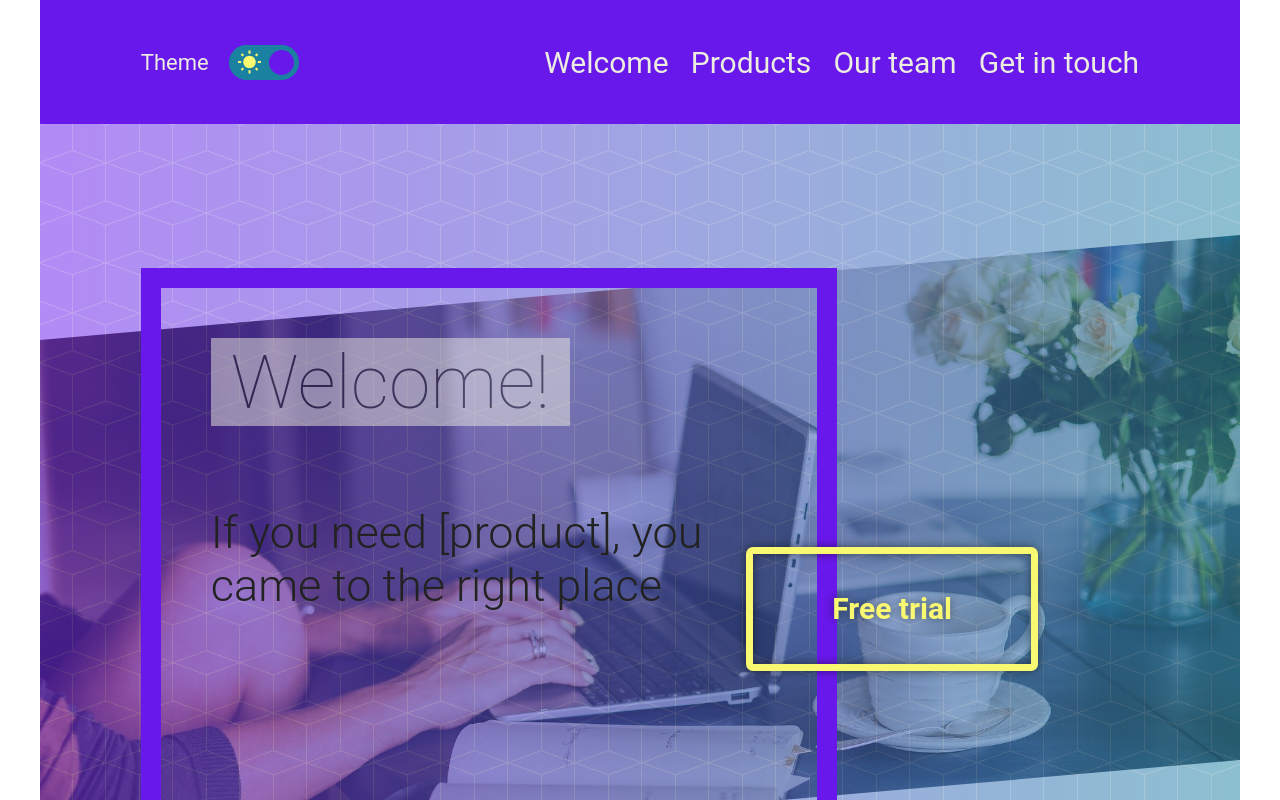
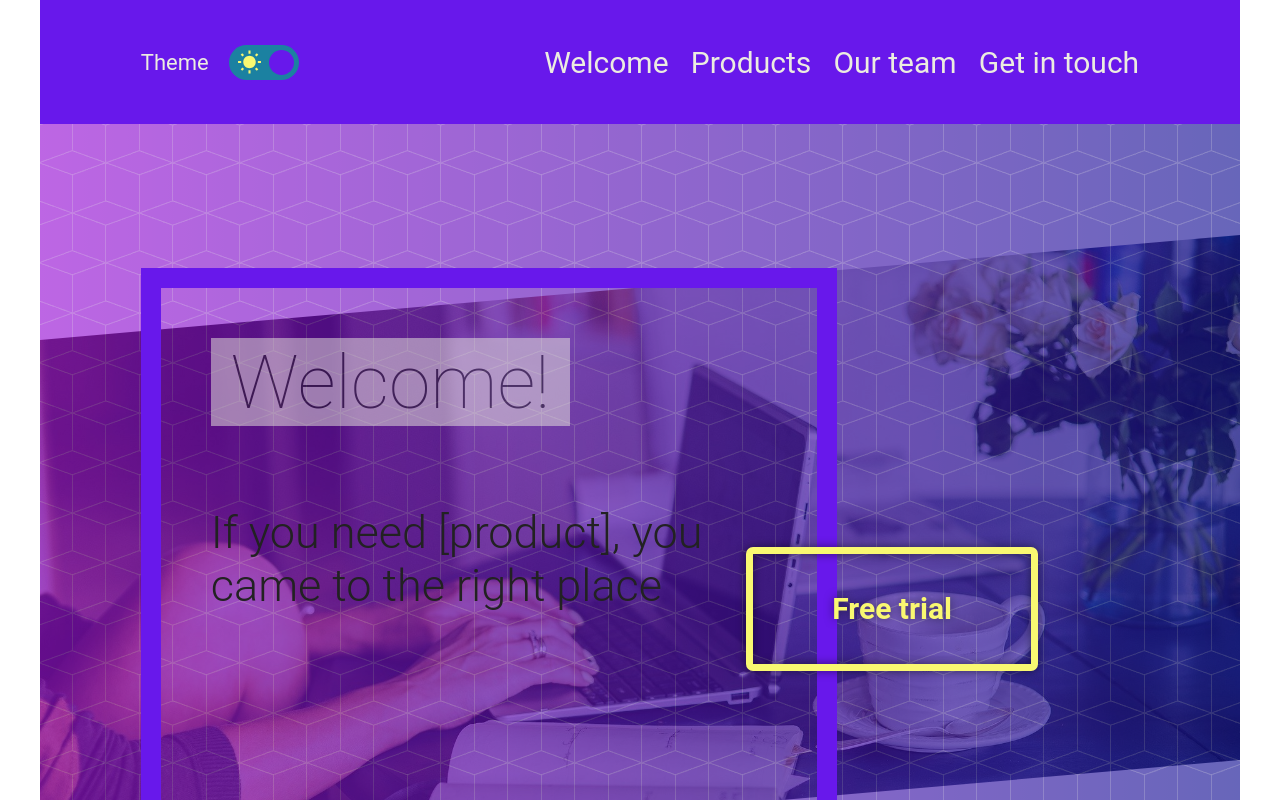
Before and after one commit to AlexanderPershin/themed-spa, a React (Create React App) app: page / in a window 1280 px wide. Built offline with nearby package versions, Linux system fonts and the light colour scheme.

Commit message:
houdini animated gradient added for supported browsers

```diff
--- a/public/index.html
+++ b/public/index.html
@@ -19,6 +19,7 @@
       href="https://fonts.googleapis.com/css?family=Roboto+Slab:100,300,400,700&display=swap|Roboto:100,300,400,700&display=swap"
       rel="stylesheet"
     />
+    <!-- <script src="https://unpkg.com/css-paint-polyfill"></script> -->
     <!--
       Notice the use of %PUBLIC_URL% in the tags above.
       It will be replaced with the URL of the `public` folder during the build.
--- a/src/App.js
+++ b/src/App.js
@@ -49,6 +49,11 @@ const GlobalStyle = createGlobalStyle`
   ::selection {
     color: ${({ theme }) => theme.colors.primary};
     background-color: ${({ theme }) => theme.colors.accent}; }
+
+  :root {
+    --color_1: transparent;
+    --color_2: transparent;
+  }
 `;
 
 const StyledLayer = styled(ParallaxLayer)`
@@ -90,7 +95,6 @@ const useLocalTheme = (themeVar = 'light') => {
 
   useEffect(() => {
     const prevTheme = localStorage.getItem('theme');
-    console.log('update');
 
     if (prevTheme) {
       setTheme(prevTheme);
@@ -111,6 +115,26 @@ const useLocalTheme = (themeVar = 'light') => {
 function App() {
   const [themeStyle, setTheme] = useLocalTheme('light');
   const parallRef = useRef(null);
+
+  useEffect(() => {
+    // Setup houdini custom properties :)
+
+    if (window.CSS.registerProperty) {
+      window.CSS.registerProperty({
+        name: '--color_1',
+        syntax: '<color>',
+        inherits: false,
+        initialValue: 'transparent'
+      });
+
+      window.CSS.registerProperty({
+        name: '--color_2',
+        syntax: '<color>',
+        inherits: false,
+        initialValue: 'transparent'
+      });
+    }
+  }, []);
 
   return (
     <ThemeProvider theme={themeStyle === 'light' ? defaultTheme : darkTheme}>
--- a/src/components/Layers/LayerTwo.js
+++ b/src/components/Layers/LayerTwo.js
@@ -1,19 +1,35 @@
 import React, { useState, useEffect } from 'react';
-import styled from 'styled-components';
+import styled, { keyframes } from 'styled-components';
 import { useSpring, animated } from 'react-spring';
 
 import cubes from '../../img/cubes.png';
 
+// Change houdini properties
+const grad = keyframes`
+  from {
+    --color_1: darkblue;
+    --color_2: darkviolet;
+  }
+
+  to {
+    --color_1: darkviolet;
+    --color_2: darkblue;
+  }
+`;
+
+// Add animated gradient to div
 const AnimatedDiv = styled(animated.div)`
   min-height: 7500px;
   padding: 200px;
   background-repeat: repeat;
+  --color_1: ${({ theme }) => theme.colors.primary};
+  --color_2: ${({ theme }) => theme.colors.secondary};
   background: url(${cubes}),
-    linear-gradient(
-      90deg,
-      ${({ theme }) => theme.colors.primary},
-      ${({ theme }) => theme.colors.secondary}
-    );
+    linear-gradient(90deg, var(--color_1), var(--color_2));
+  animation-duration: 3s;
+  animation-name: ${grad};
+  animation-iteration-count: infinite;
+  animation-direction: alternate-reverse;
 `;
 
 const LayerTwo = () => {
@@ -26,7 +42,7 @@ const LayerTwo = () => {
   }, [toggle]);
 
   const animProps = useSpring({
-    opacity: toggle ? 0.5 : 0.6,
+    opacity: toggle ? 0.6 : 0.6,
     config: { mass: 5, tension: 250, friction: 15 }
   });
 
```
